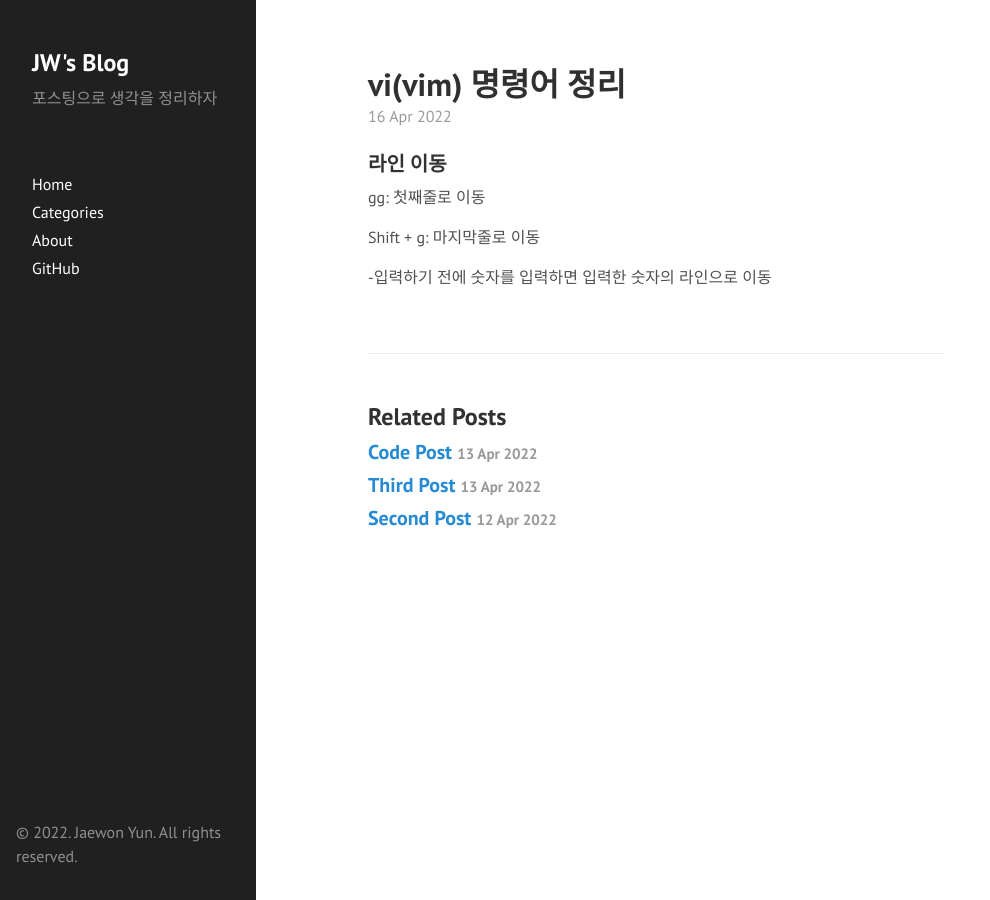
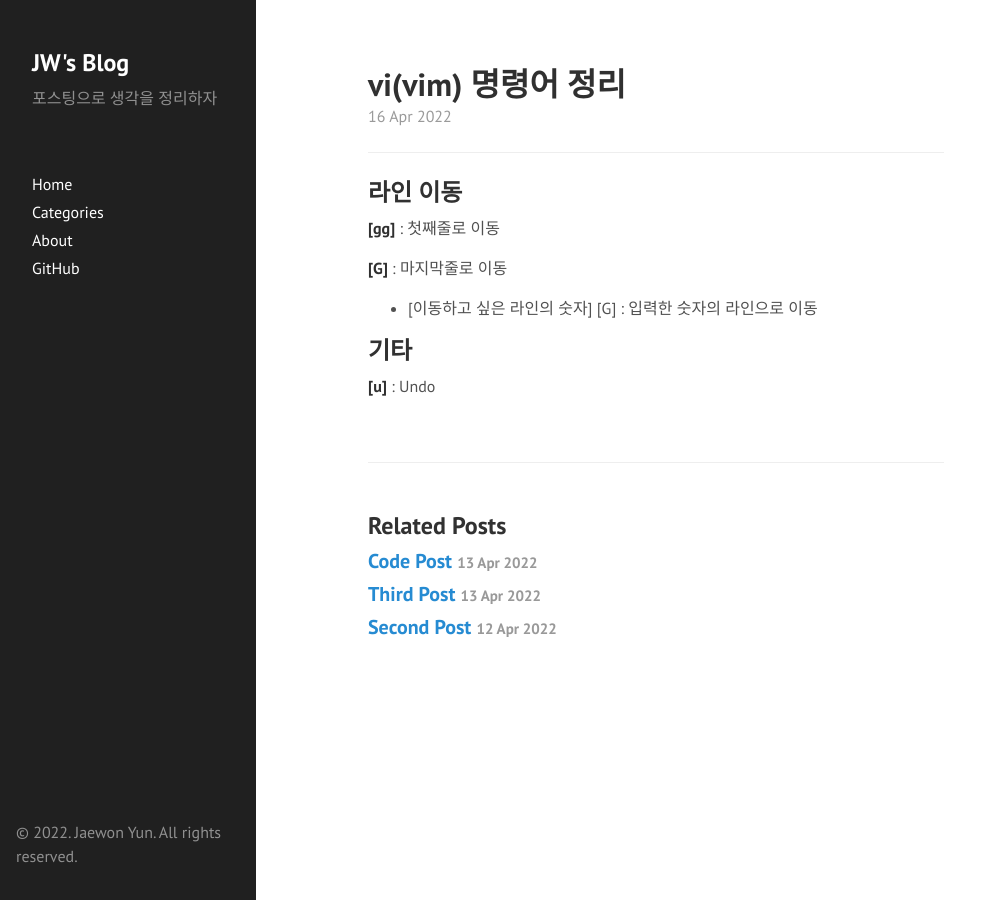
Before and after one commit to woin2ee/woin2ee.github.io, a Jekyll site: the page built from _posts/2022./2022-04-16-vi-shortcut.md, in a window 1280 px wide. Shown: the whole page, without its empty margins (0-990 px from the left). Built offline with Jekyll 4.4.1, drawn with Linux system fonts in a browser that asks for light colours.

Commit message:
Update post

```diff
--- a/_posts/2022./2022-04-16-vi-shortcut.md
+++ b/_posts/2022./2022-04-16-vi-shortcut.md
@@ -5,10 +5,16 @@ date: 2022/04/16/00:00
 categories: Posts
 ---
 
-### 라인 이동
+- - -
 
-gg: 첫째줄로 이동
+## 라인 이동
 
-Shift + g: 마지막줄로 이동
+**[gg]** : 첫째줄로 이동
 
--입력하기 전에 숫자를 입력하면 입력한 숫자의 라인으로 이동
+**[G]** : 마지막줄로 이동
+
+- [이동하고 싶은 라인의 숫자] [G] : 입력한 숫자의 라인으로 이동
+
+## 기타
+
+**[u]** : Undo
```
